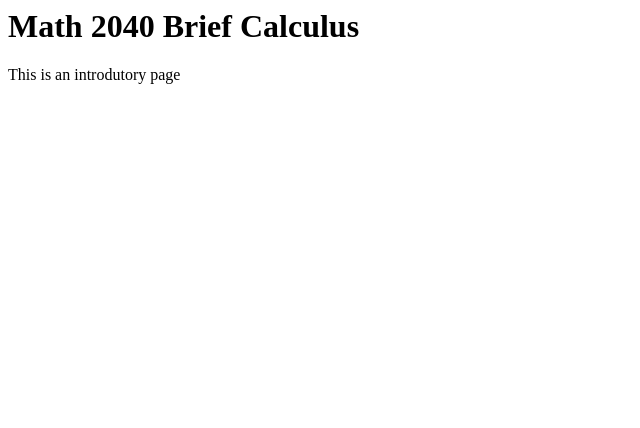
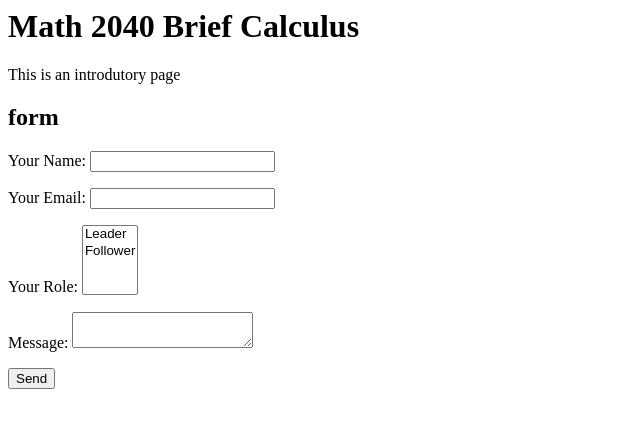
Before and after one commit to rssw2019/mywebsite1, a plain HTML site: page index.html in a window 1280 px wide. Shown: the whole page, without its empty margins (0-640 px from the left). Drawn offline with Linux system fonts and the light colour scheme.

Commit message:
Update index.html

```diff
--- a/index.html
+++ b/index.html
@@ -5,5 +5,26 @@
   <body>
     <h1> Math 2040 Brief Calculus </h1>
     <p> This is an introdutory page </p>
+    <h2> form </h2>
+    <form name="contact" method="POST" data-netlify="true">
+  <p>
+    <label>Your Name: <input type="text" name="name" /></label>
+  </p>
+  <p>
+    <label>Your Email: <input type="email" name="email" /></label>
+  </p>
+  <p>
+    <label>Your Role: <select name="role[]" multiple>
+      <option value="leader">Leader</option>
+      <option value="follower">Follower</option>
+    </select></label>
+  </p>
+  <p>
+    <label>Message: <textarea name="message"></textarea></label>
+  </p>
+  <p>
+    <button type="submit">Send</button>
+  </p>
+</form>
   </body>
 </html>
```
